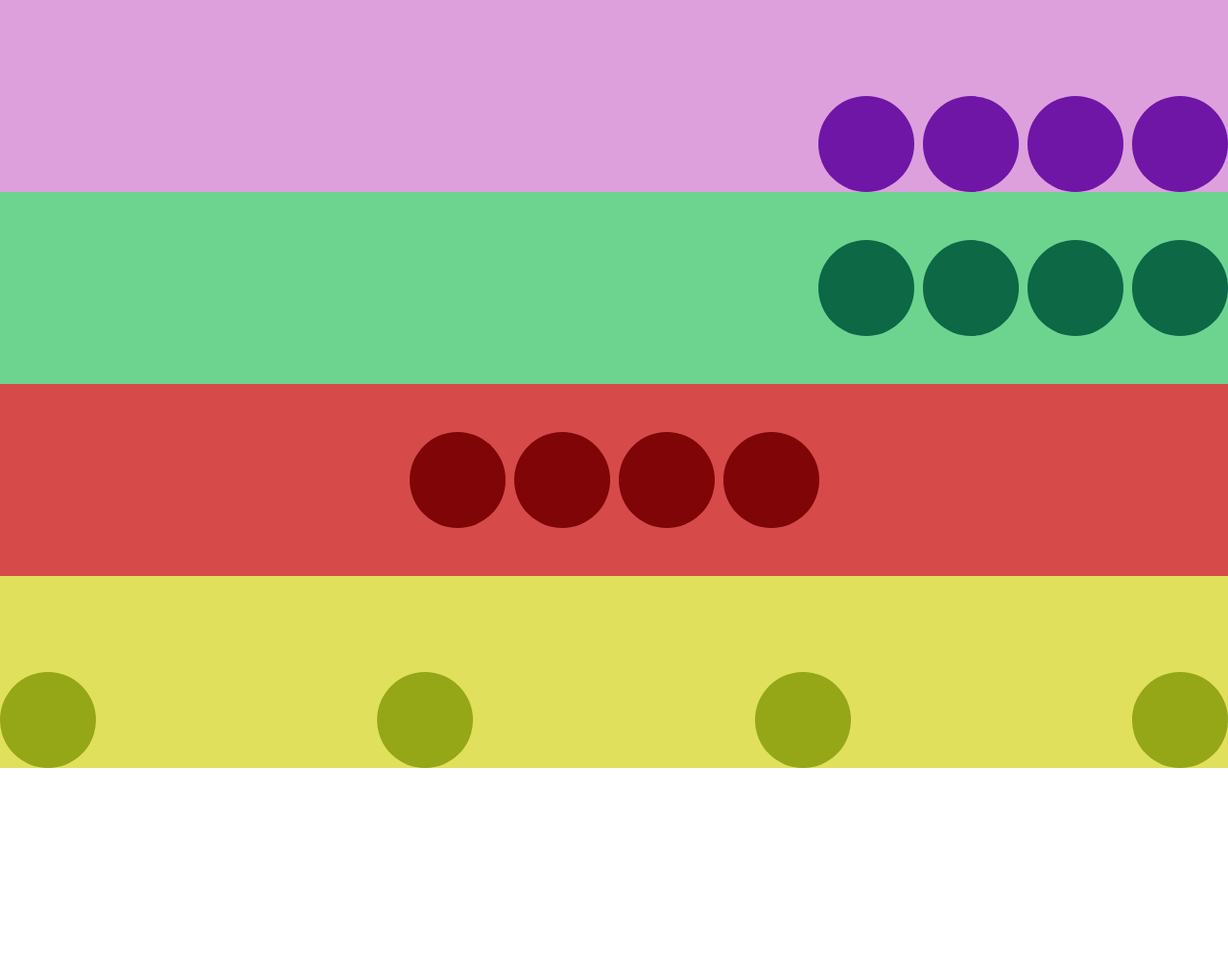
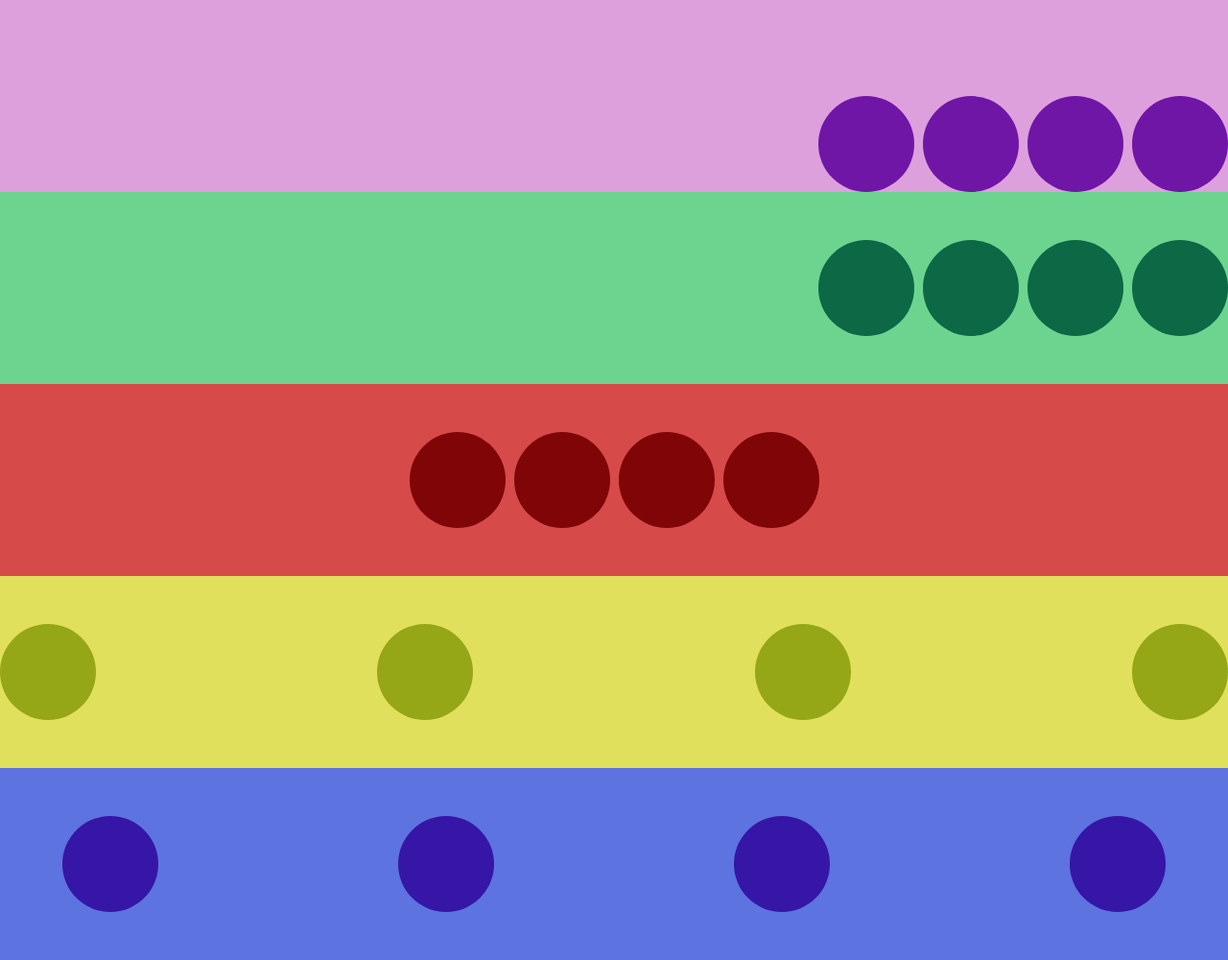
Before and after one commit to Vitorisidio/flex, a plain HTML site: page index.html in a window 1280 px wide. Shown: the whole page at 96% size. Before the commit the page ends 800 px from the top, so only its background shows below. Drawn offline with Linux system fonts and the light colour scheme.

Commit message:
quinta linha (Azul)

```diff
--- a/index.html
+++ b/index.html
@@ -36,6 +36,13 @@
         <div></div>
     </div>
 
+    <div class="azul">
+        <div></div>
+        <div></div>
+        <div></div>
+        <div></div>
+    </div>
+
 
 </body>
 </html>
--- a/style.css
+++ b/style.css
@@ -66,7 +66,7 @@ width: 100vw;
     background-color: rgb(224, 224, 93);
     display: flex;
 justify-content: space-between;
-align-items: flex-end;
+align-items: center;
 gap: 9px;
 
 }
@@ -77,3 +77,21 @@ gap: 9px;
     background-color: rgb(149, 166, 22);
     border-radius: 50%;
 }
+
+.azul{
+width: 100vw;
+    height: 200px;
+    background-color: rgb(93, 115, 224);
+    display: flex;
+justify-content: center;
+align-items: center;
+gap: 250px;
+
+}
+
+.azul div{
+    width: 100px;
+    height: 100px;
+    background-color: rgb(53, 22, 166);
+    border-radius: 50%;
+}
```
